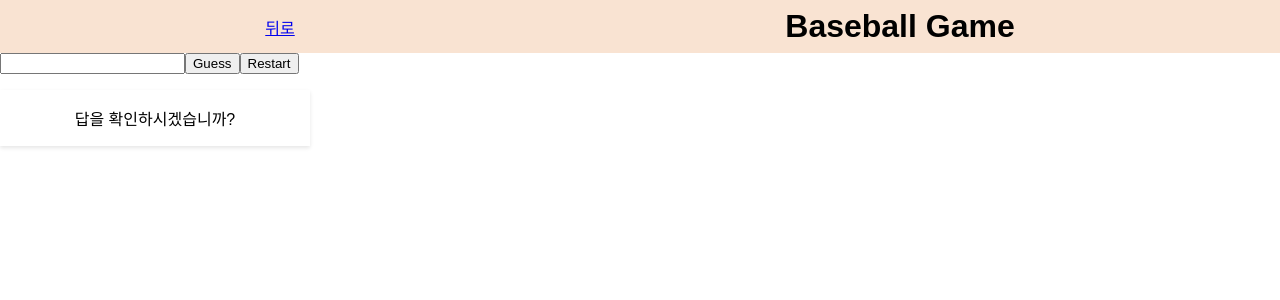
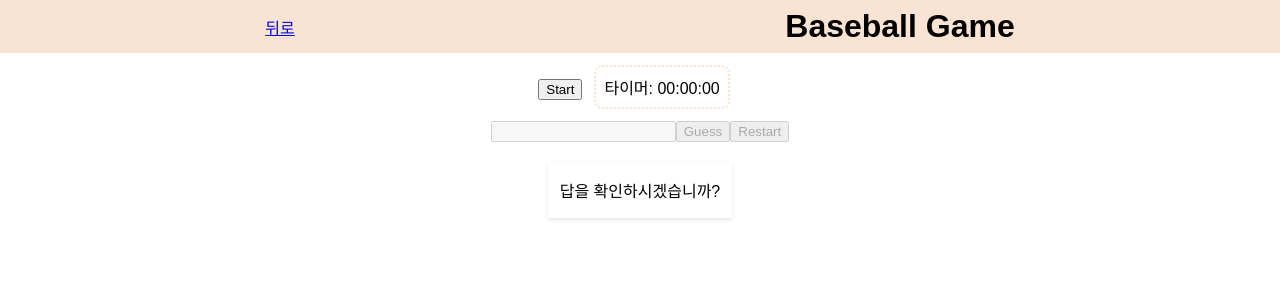
Before and after one commit to minju0809/React-Page, a React (Create React App) app: page /game/baseball in a window 1280 px wide. Shown: the top 300 px of the page. Built offline with nearby package versions, Linux system fonts and the light colour scheme.

Commit message:
숫자야구게임 기능추가

```diff
--- a/src/App.css
+++ b/src/App.css
@@ -120,6 +120,38 @@ footer {
 }
 
 /* ////////////////// Game ////////////////// */
+/* Baseball */
+.baseball-container {
+  text-align: center;
+}
+
+
+.baseball-timer {
+  padding: 8px;
+  margin: 12px;
+  display: inline-block;
+  border: 2px dotted var(--main-color);
+  border-radius: 8px;
+}
+
+.baseball-product-card {
+  margin-top: 20px;
+  padding: 0 12px;
+  display: inline-block;
+
+  /* width: 50%; */
+  /* margin: 0 auto; 좌우 여백을 자동으로 조정하여 중앙에 위치하게 합니다. */
+  /* 그림자 효과 */
+  box-shadow: 0 2px 4px rgba(0, 0, 0, 0.1);
+  transition: box-shadow 0.3s ease-in-out;
+}
+
+.baseball-product-card:hover {
+  /* 마우스를 올렸을 때의 스타일 변경 */
+  box-shadow: 0 4px 8px rgba(0, 0, 0, 0.2);
+}
+
+
 .game-container {
   display: flex;
   flex-direction: column;
--- a/src/components/Game/Baseball.jsx
+++ b/src/components/Game/Baseball.jsx
@@ -1,4 +1,4 @@
-import React, { useState } from "react";
+import React, { useState, useEffect, useRef } from "react";
 import { Link } from "react-router-dom";
 
 const generateAnswer = () => {
@@ -9,8 +9,32 @@ const generateAnswer = () => {
       digits.push(randomDigit);
     }
   }
-  // console.log(digits);
   return digits.join("");
+};
+
+const checkGuess = (guess, answer) => {
+  let strike = 0;
+  let ball = 0;
+  let out = 0;
+  for (let i = 0; i < guess.length; i++) {
+    if (guess[i] === answer[i]) {
+      strike++;
+    } else if (answer.includes(guess[i])) {
+      ball++;
+    } else {
+      out++;
+    }
+  }
+  return { strike, ball, out };
+};
+
+const formatTime = (time) => {
+  const minutes = Math.floor(time / 60000);
+  const seconds = Math.floor((time / 1000) % 60);
+  const milliseconds = Math.floor((time % 1000) / 10);
+  return `${minutes.toString().padStart(2, "0")}:${seconds
+    .toString()
+    .padStart(2, "0")}:${milliseconds.toString().padStart(2, "0")}`;
 };
 
 const Baseball = () => {
@@ -19,49 +43,84 @@ const Baseball = () => {
   const [attempts, setAttempts] = useState([]);
   const [result, setResult] = useState("");
   const [showAnswer, setShowAnswer] = useState(false);
+  const [error, setError] = useState("");
+  const [timer, setTimer] = useState(0);
+  const [gameOver, setGameOver] = useState(false);
+  const [gameStarted, setGameStarted] = useState(false);
+  const timerRef = useRef(null);
+
+  useEffect(() => {
+    if (gameOver) {
+      clearInterval(timerRef.current);
+      const homeRunMessage = `홈런! ${attempts.length + 1}번째 홈런입니다!`;
+      if (window.confirm(`${homeRunMessage} 게임을 다시 시작하시겠습니까?`)) {
+        handleRestart();
+      }
+    }
+  }, [gameOver]);
+
+  const handleStart = () => {
+    setAnswer(generateAnswer());
+    setGuess("");
+    setAttempts([]);
+    setResult("");
+    setShowAnswer(false);
+    setError("");
+    setTimer(0);
+    setGameOver(false);
+    setGameStarted(true);
+
+    timerRef.current = setInterval(() => {
+      setTimer((prevTimer) => prevTimer + 10);
+    }, 10);
+  };
 
   const handleGuessChange = (event) => {
+    if (gameStarted) {
       setGuess(event.target.value);
+      setError("");
+    }
   };
 
-  const checkGuess = (guess, answer) => {
-    let strike = 0;
-    let ball = 0;
-    for (let i = 0; i < guess.length; i++) {
-      if (guess[i] === answer[i]) {
-        strike++;
-      } else if (answer.includes(guess[i])) {
-        ball++;
-      }
-    }
-    return { strike, ball };
+  const checkDuplicateDigits = (input) => {
+    const uniqueDigits = [...new Set(input)];
+    return uniqueDigits.length === input.length;
   };
 
   const handleSubmit = (event) => {
     event.preventDefault();
-    const { strike, ball } = checkGuess(guess, answer);
-    setResult(`Strike: ${strike}, Ball: ${ball}`);
+
+    if (!checkDuplicateDigits(guess)) {
+      setError(<span style={{ color: "red" }}>중복되지 않는 숫자를 입력해주세요.</span>);
+      return;
+    }
+
+    const { strike, ball, out } = checkGuess(guess, answer);
+    setResult(`Strike: ${strike}, Ball: ${ball}, Out: ${out}`);
     setGuess("");
     setAttempts((prevAttempts) => [
       ...prevAttempts,
-      { guess, result: `Strike: ${strike}, Ball: ${ball}` },
+      { guess, result: `Strike: ${strike}, Ball: ${ball}, Out: ${out}` },
     ]);
 
     if (strike === 4) {
-      const homeRunMessage = `홈런! ${attempts.length + 1}번째 홈런입니다!`;
-      if (window.confirm(`${homeRunMessage} 게임을 다시 시작하시겠습니까?`)) {
-        window.location.reload();
-      }
+      setGameOver(true);
     }
   };
 
   const handleRestart = () => {
-    window.location.reload();
+    handleStart();
   };
 
   const handleAnswerClick = () => {
     setShowAnswer(!showAnswer);
   };
+
+  useEffect(() => {
+    return () => {
+      clearInterval(timerRef.current);
+    };
+  }, []);
 
   return (
     <div>
@@ -69,7 +128,17 @@ const Baseball = () => {
         <Link to="/game">뒤로</Link>
         <h1>Baseball Game</h1>
       </header>
-      <form onSubmit={handleSubmit}>
+      <div className="baseball-container">
+        <form className="baseball-form" onSubmit={handleSubmit}>
+          <button
+            type="button"
+            onClick={handleStart}
+            disabled={gameStarted}
+          >
+            Start
+          </button>
+          <p className="baseball-timer">타이머: {formatTime(timer)}</p>
+          <br></br>
           <input
             type="text"
             pattern="[0-9]{4}"
@@ -77,19 +146,31 @@ const Baseball = () => {
             value={guess}
             onChange={handleGuessChange}
             required
+            disabled={!gameStarted}
           />
-        <button type="submit">Guess</button>
-        <button type="button" onClick={handleRestart}>Restart</button>
+          <button type="submit" disabled={!gameStarted}>
+            Guess
+          </button>
+          <button
+            type="button"
+            onClick={handleRestart}
+            disabled={!gameStarted}
+          >
+            Restart
+          </button>
+          {error && <p>{error}</p>}
         </form>
-      <p>{result}</p>
-      <div>
+        <div className="baseball-attempts">
           {attempts.map((attempt, index) => (
-          <p key={index}>{`${index + 1}번째 시도: ${attempt.guess} - ${attempt.result}`}</p>
+            <p key={index}>{`${index + 1}번째 시도: ${attempt.guess} - ${
+              attempt.result
+            }`}</p>
           ))}
         </div>
-      <div className="product-card" onClick={handleAnswerClick}>
+        <div className="baseball-product-card" onClick={handleAnswerClick}>
           <p>답을 확인하시겠습니까?</p>
           {showAnswer && <p>{answer}</p>}
+        </div>
       </div>
     </div>
   );
```
Lines whose indentation alone changed are shown as unchanged.
